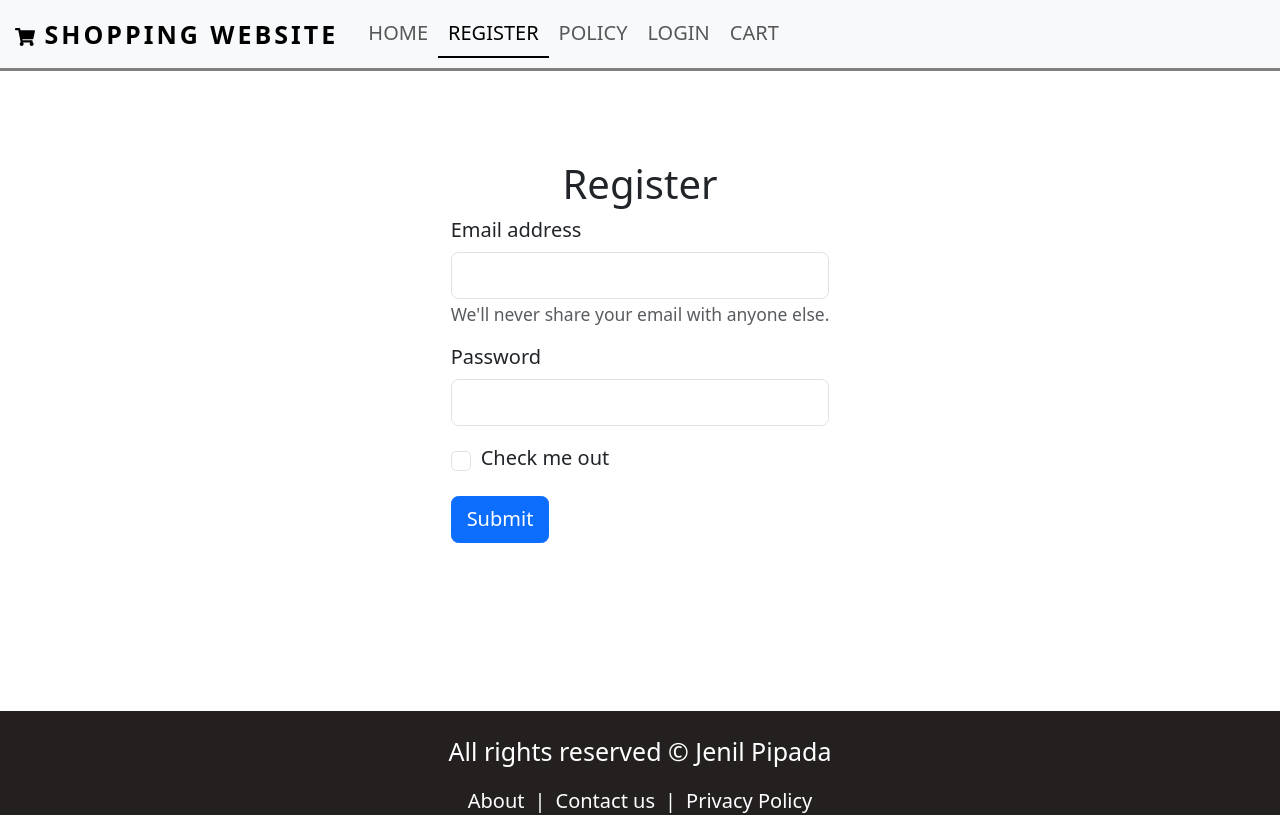
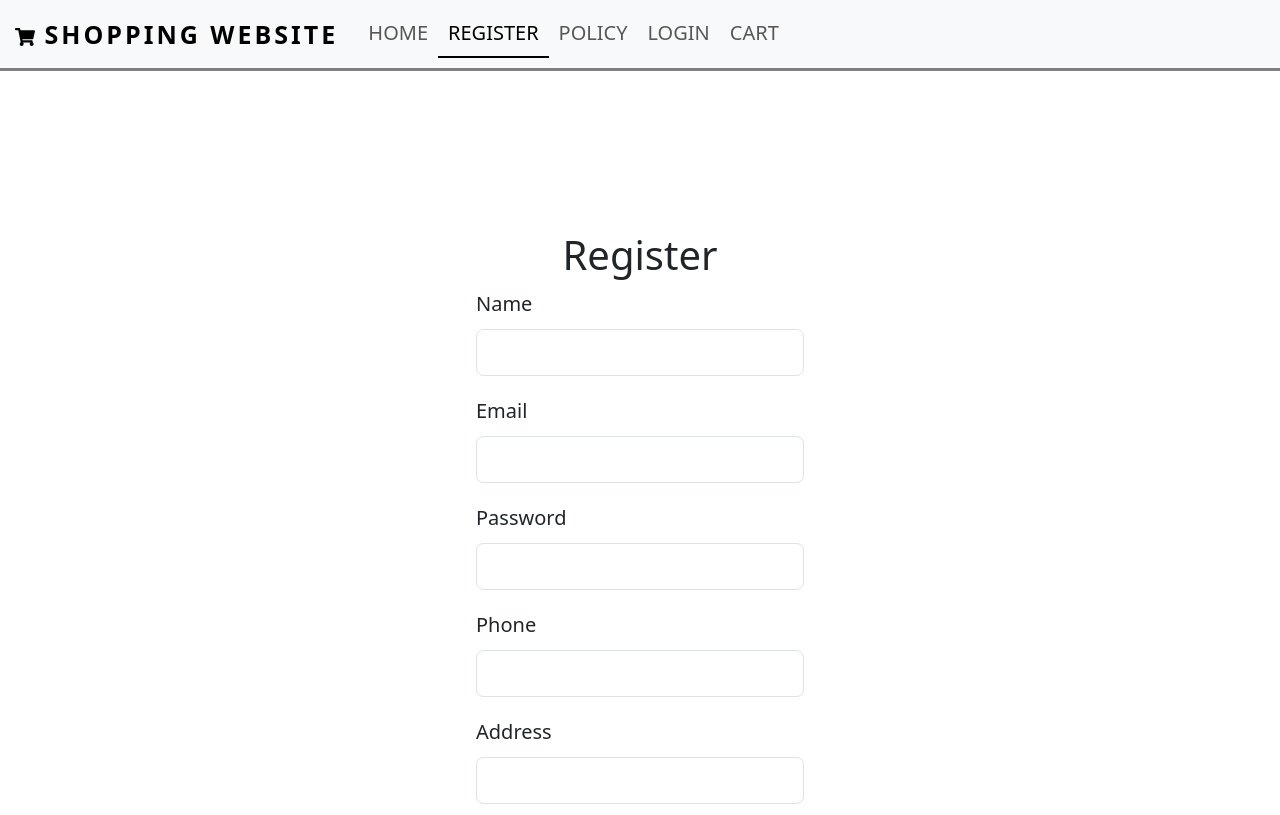
Before and after one commit to jp194/shoppingWebsite, a React (Create React App) app in the folder client/: page /register in a window 1280 px wide. Shown: the top 815 px of the page. Built offline with nearby package versions, Linux system fonts and the light colour scheme.

Commit message:
Register

```diff
--- a/client/package.json
+++ b/client/package.json
@@ -6,12 +6,15 @@
     "@testing-library/jest-dom": "^5.17.0",
     "@testing-library/react": "^13.4.0",
     "@testing-library/user-event": "^13.5.0",
+    "@walletconnect/web3-provider": "^1.8.0",
+    "axios": "^1.6.8",
     "react": "^18.2.0",
     "react-dom": "^18.2.0",
     "react-helmet": "^6.1.0",
     "react-icons": "^5.0.1",
     "react-router-dom": "^6.22.0",
     "react-scripts": "5.0.1",
+    "react-toastify": "^10.0.5",
     "web-vitals": "^2.1.4"
   },
   "scripts": {
--- a/client/src/components/Layouts/Layout.js
+++ b/client/src/components/Layouts/Layout.js
@@ -15,9 +15,7 @@ function Layout(props) {
         <meta name="author" content={props.author} />
       </Helmet>
       <Header />
-      <main style={{ minHeight: "80vh" }}>
-        <h1>{props.children}</h1>
-      </main>
+      <main style={{ minHeight: "80vh" }}>{props.children}</main>
       <Footer />
     </div>
   );
--- a/client/src/index.css
+++ b/client/src/index.css
@@ -51,7 +51,7 @@
 .register{
   margin : 0;
   padding : 0;
-  height: 70vh;
+  height: 120vh;
   display: flex;
   align-items: center;
   justify-content: center;
--- a/client/src/pages/Register.js
+++ b/client/src/pages/Register.js
@@ -1,45 +1,87 @@
-import React from "react";
+import { React, useState } from "react";
 import Layout from "../components/Layouts/Layout";
+import { toast, ToastContainer } from "react-toastify";
+import "react-toastify/dist/ReactToastify.css";
+
 function Register() {
+  const [name, setName] = useState("");
+  const [password, setPassword] = useState("");
+  const [phone, setPhone] = useState("");
+  const [address, setAddress] = useState("");
+  const [email, setEmail] = useState("");
+
+  function handleSubmit(e) {
+    e.preventDefault();
+    toast.success("Registered");
+  }
+
   return (
     <Layout>
+      <ToastContainer />
       <div className="register">
         <h2>Register</h2>
-        <form>
+        <form onSubmit={handleSubmit}>
           <div className="mb-3">
-            <label htmlFor="exampleInputEmail1" className="form-label">
-              Email address
-            </label>
+            <label className="form-label">Name</label>
+            <input
+              type="text"
+              value={name}
+              onChange={(e) => {
+                setName(e.target.value);
+              }}
+              className="form-control"
+              id="name"
+            />
+          </div>
+
+          <div className="mb-3">
+            <label className="form-label">Email</label>
             <input
               type="email"
+              onChange={(e) => {
+                setEmail(e.target.value);
+              }}
               className="form-control"
-              id="exampleInputEmail1"
-              aria-describedby="emailHelp"
+              id="email"
             />
-            <div id="emailHelp" className="form-text">
-              We'll never share your email with anyone else.
-            </div>
           </div>
+
           <div className="mb-3">
-            <label htmlFor="exampleInputPassword1" className="form-label">
-              Password
-            </label>
+            <label className="form-label">Password</label>
             <input
               type="password"
+              onChange={(e) => {
+                setPassword(e.target.value);
+              }}
               className="form-control"
-              id="exampleInputPassword1"
+              id="password"
             />
           </div>
-          <div className="mb-3 form-check">
+
+          <div className="mb-3">
+            <label className="form-label">Phone</label>
             <input
-              type="checkbox"
-              className="form-check-input"
-              id="exampleCheck1"
+              type="text"
+              onChange={(e) => {
+                setPhone(e.target.value);
+              }}
+              className="form-control"
+              id="phone"
             />
-            <label className="form-check-label" htmlFor="exampleCheck1">
-              Check me out
-            </label>
           </div>
+
+          <div className="mb-3">
+            <label className="form-label">Address</label>
+            <input
+              type="text"
+              onChange={(e) => {
+                setAddress(e.target.value);
+              }}
+              className="form-control"
+              id="address"
+            />
+          </div>
+
           <button type="submit" className="btn btn-primary">
             Submit
           </button>
```
Also changed, not shown: 1 other file (tests, documents, lock files or other folders).
